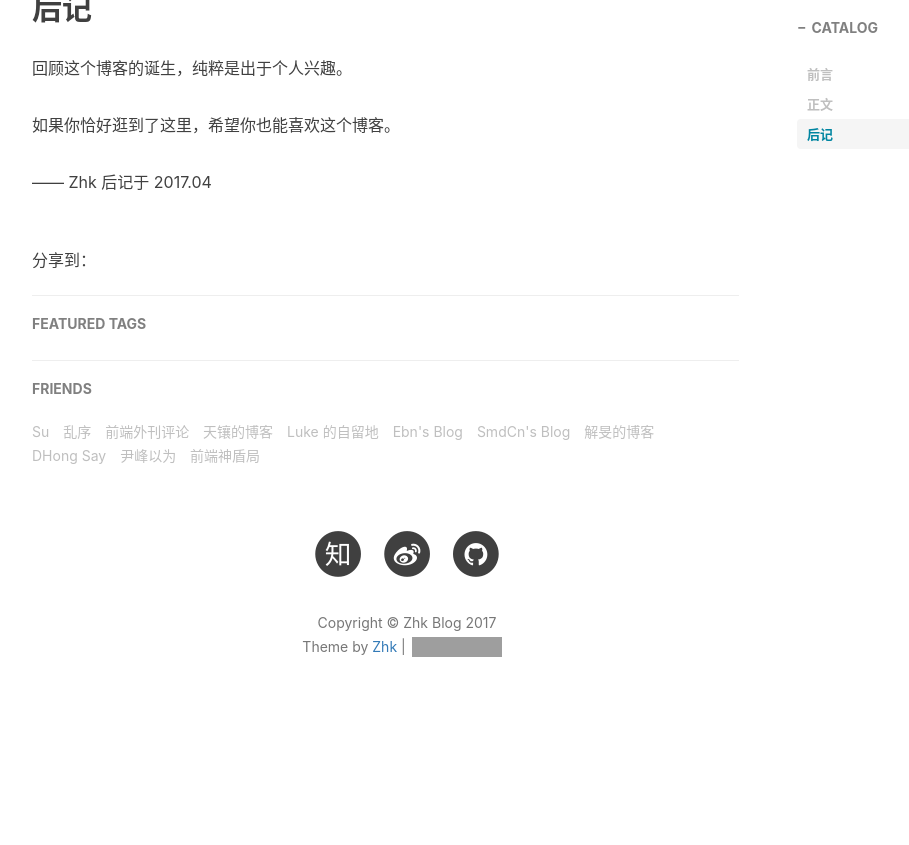
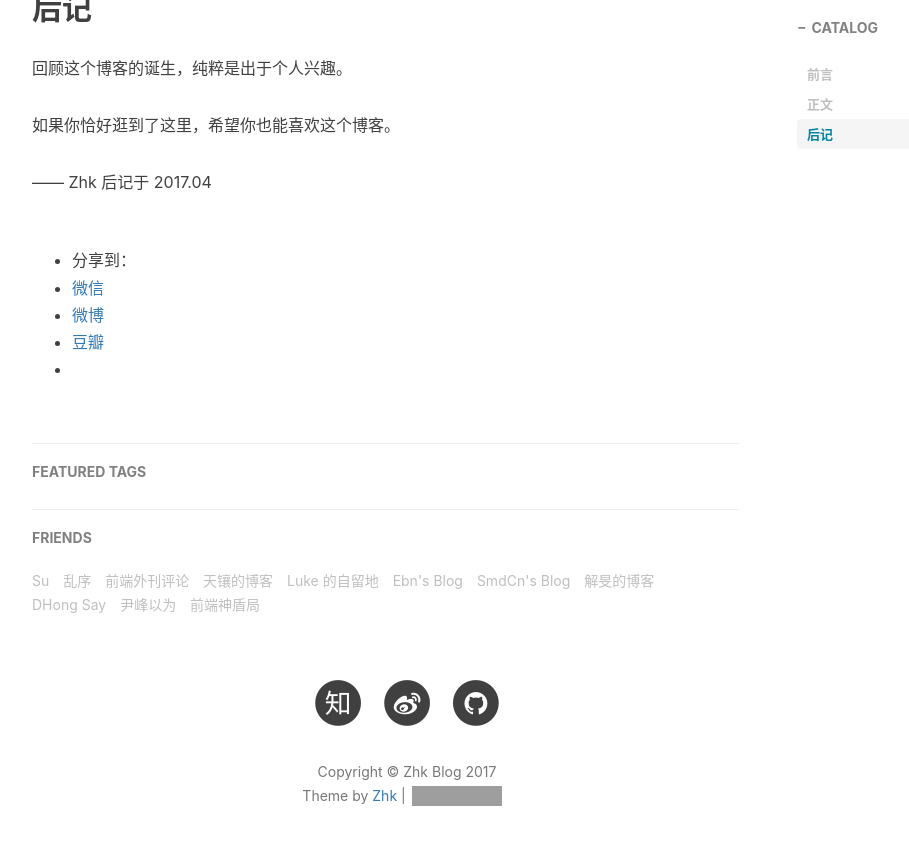
Before and after one commit to isharer/isharer.github.io, a Jekyll site: the page built from _posts/2017-04-08-hello-2017.markdown, in a window 1280 px wide and 900 px high, scrolled down 2311 px. Shown: the top 845 px of the window, without its empty margins (233-1142 px from the left). Built offline with Jekyll 4.4.1, drawn with Linux system fonts in a browser that asks for light colours; nearby versions of some CDN libraries; comment, search, counter and statistics services are not loaded; before the commit the page ends 3062 px from its top, so only the background shows below that; grey boxes are pictures that could not be loaded.

Commit message:
修改分享功能样式

```diff
--- a/_config.yml
+++ b/_config.yml
@@ -50,7 +50,7 @@ kramdown:
 uyan_username: 2130510
 
 # jiathis settings - Share plugin
-jiathis_username: 2130510
+jiathis_share: true
 
 # Disqus settings Tip: Net Forbidden
 #disqus_username: Zhkblog
--- a/_layouts/post.html
+++ b/_layouts/post.html
@@ -130,19 +130,20 @@ layout: default
                 <!-- disqus 评论框 end -->
                 {% endif %}
 
-				{% if site.jiathis_username %}
+				{% if site.jiathis_share && site.jiathis_username %}
 				<!-- JiaThis Share BEGIN -->
-					<div class="jiathis_style"><span class="jiathis_txt">分享到：</span>
-					<a class="jiathis_button_weixin"></a>
-					<a class="jiathis_button_cqq"></a>
-					<a class="jiathis_button_tsina"></a>
-					<a class="jiathis_button_ydnote"></a>
-					<a class="jiathis_button_tqq"></a>
-					<a class="jiathis_button_fb"></a>
-					<a href="http://www.jiathis.com/share?uid={{site.jiathis_username}}" class="jiathis jiathis_txt jiathis_separator jtico jtico_jiathis" target="_blank"></a>
-					<a class="jiathis_counter_style"></a>
+					<div class="jiathis_style">
+					<ul>
+					<li><span class="jiathis_txt">分享到：</span></li>
+					<li><a class="jiathis_button_weixin">微信</a></li>
+					<li><a class="jiathis_button_tsina">微博</a></li>
+					<li><a class="jiathis_button_douban">豆瓣</a></li>
+					<li><a href="http://www.jiathis.com/share?uid={{site.jiathis_username}}" class="jiathis jiathis_txt jiathis_separator jtico jtico_jiathis" target="_blank"></a></li>
+					</ul>
+
 					</div>
 				<!-- JiaThis Share END -->
+
                 {% endif %}
 
 				{% if site.uyan_username %}
```
Also changed, not shown: other parts of _layouts/post.html (+6 -3 lines).
